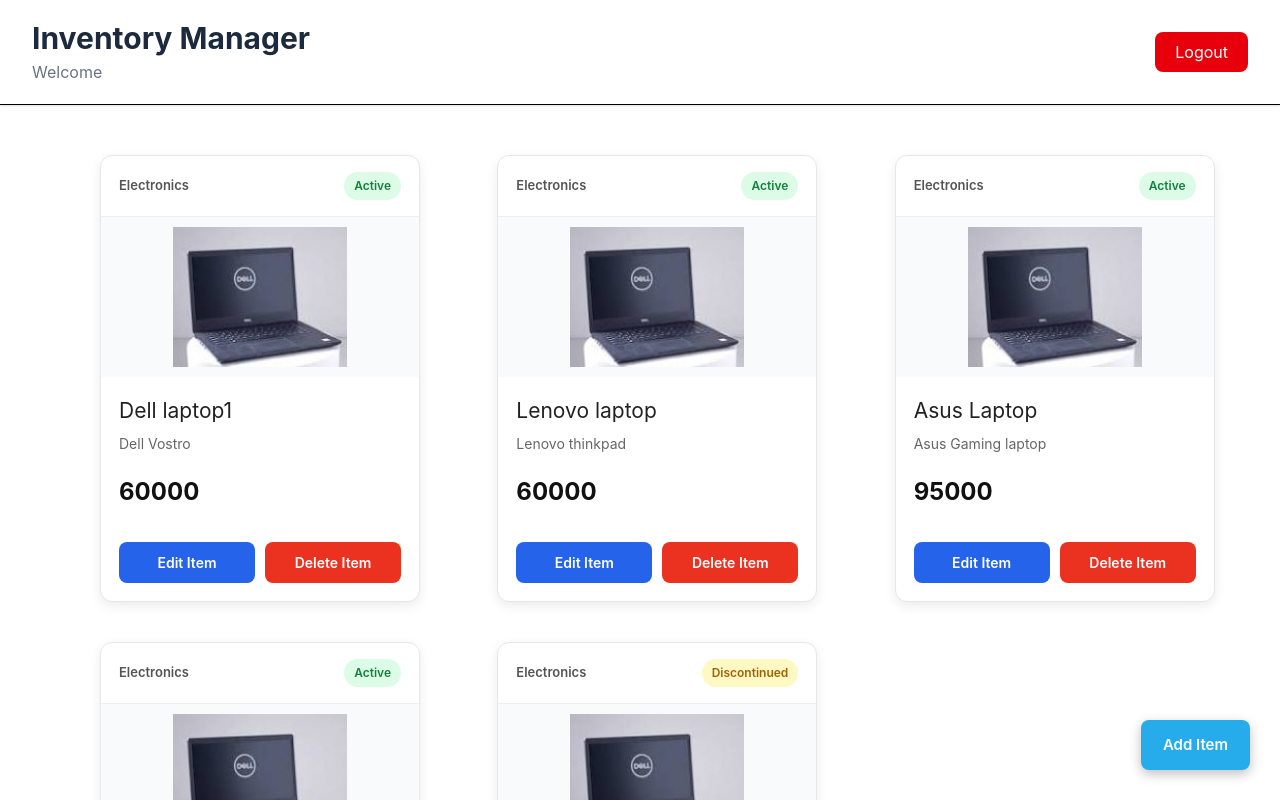
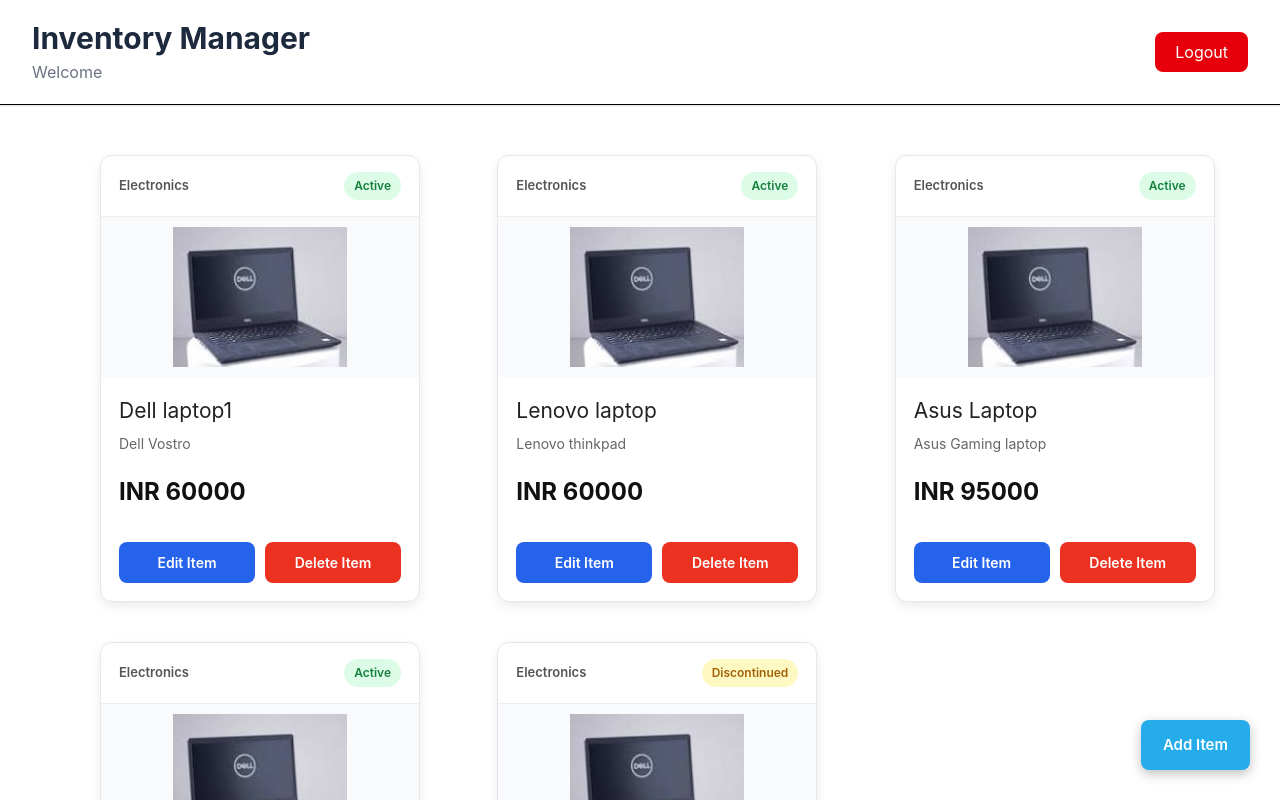
Before and after one commit to amitkumarpaliwal/inventory-manager, a Next.js app: page /products in a window 1280 px wide. Shown: the top 800 px of the page. Built offline with nearby package versions, Linux system fonts and the light colour scheme; no server answers; data requests are answered from the project's data file.

Commit message:
Product page style improvements

```diff
--- a/src/app/dashboard/page.tsx
+++ b/src/app/dashboard/page.tsx
@@ -9,7 +9,7 @@
   sku: string;
   quantity: number;
   minStock: number;
-  category?: string;
+  categoryId?: string;
 }
 
 export default async function Dashboard() {
@@ -47,7 +47,7 @@
   const totalCategories =
     new Set(
       products.map(
-        (product) => product.category
+        (product) => product.categoryId
       )
     ).size;
 
--- a/src/app/products/productsPage.module.css
+++ b/src/app/products/productsPage.module.css
@@ -7,6 +7,7 @@
 .layout {
     margin-left: 100px;
     margin-top: 50px;
+    margin-bottom: 50px;
     width: 90%;
 }
 
--- a/src/shared/productcard/productcard.tsx
+++ b/src/shared/productcard/productcard.tsx
@@ -64,7 +64,7 @@
 
         <p className={styles.description}>{product.description}</p>
 
-        <div className={styles.price}>{product.price}</div>
+        <div className={styles.price}>INR {product.price}</div>
       </div>
 
       <div className={styles.actions}>
```
Also changed, not shown: src/app/page.tsx (+0 -12 lines), 1 other file (tests, documents, lock files or other folders).
